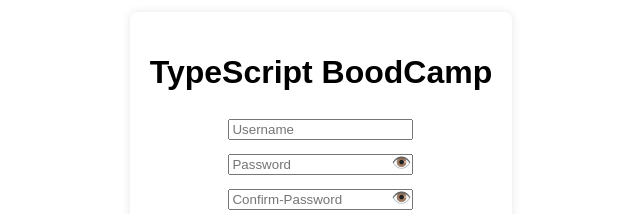
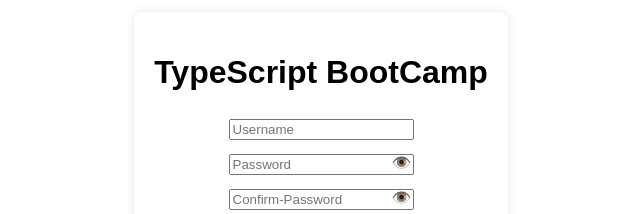
Before and after one commit to Oliver-Adamtey/typescript-bootcamp, a website: page fundamentals/index.html in a window 1280 px wide. Shown: the part 240-454 px from the top of the page, 319-959 px from the left. Drawn offline with Linux system fonts and the light colour scheme.

Commit message:
Update index.html

```diff
--- a/fundamentals/index.html
+++ b/fundamentals/index.html
@@ -51,7 +51,7 @@
 </head>
 <body>
     <div class="form-container">
-        <h1 class="header">TypeScript BoodCamp</h1>
+        <h1 class="header">TypeScript BootCamp</h1>
         <form id="signupForm">
             <input type="text" id="username" name="username" placeholder="Username" required>
 
```
